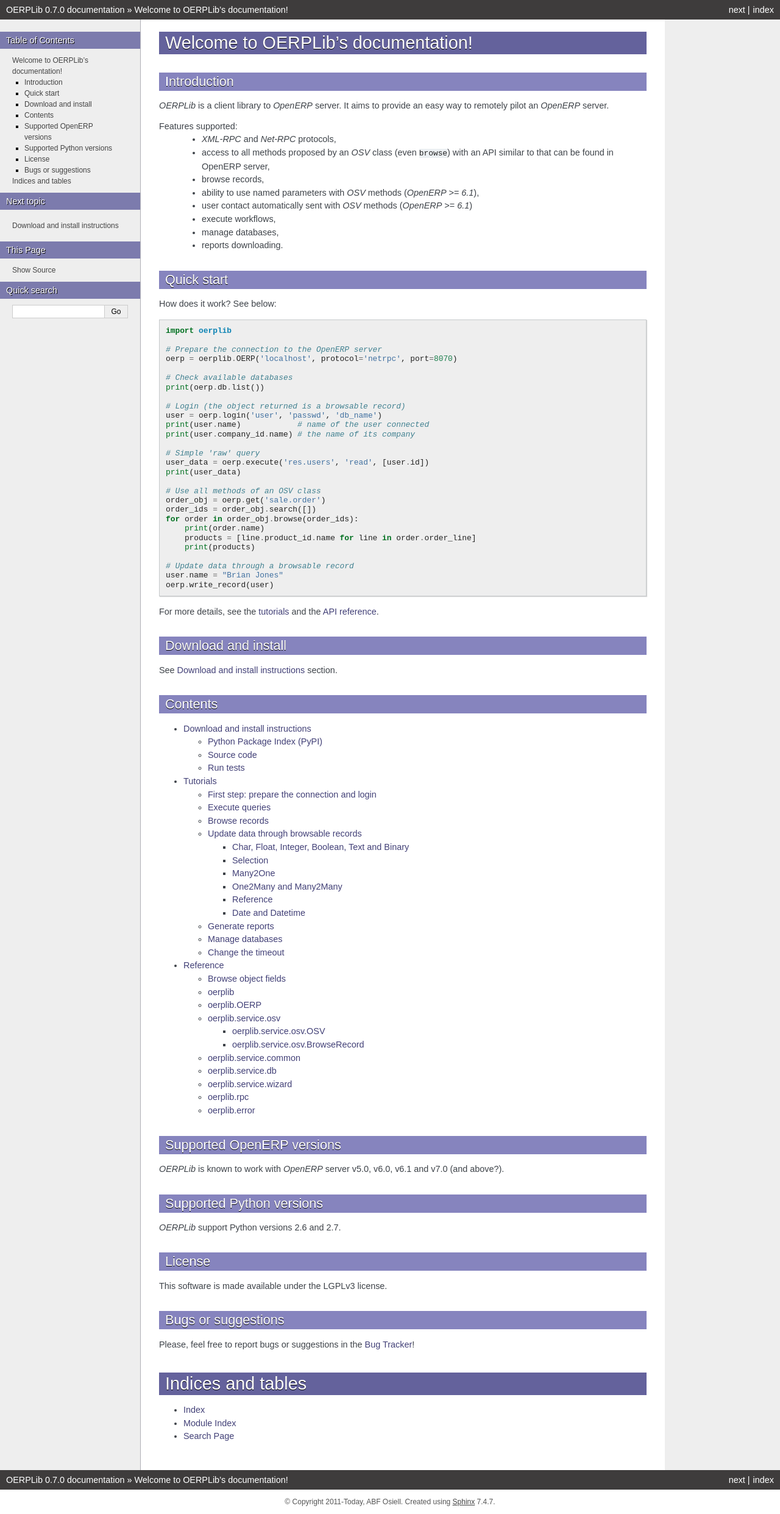
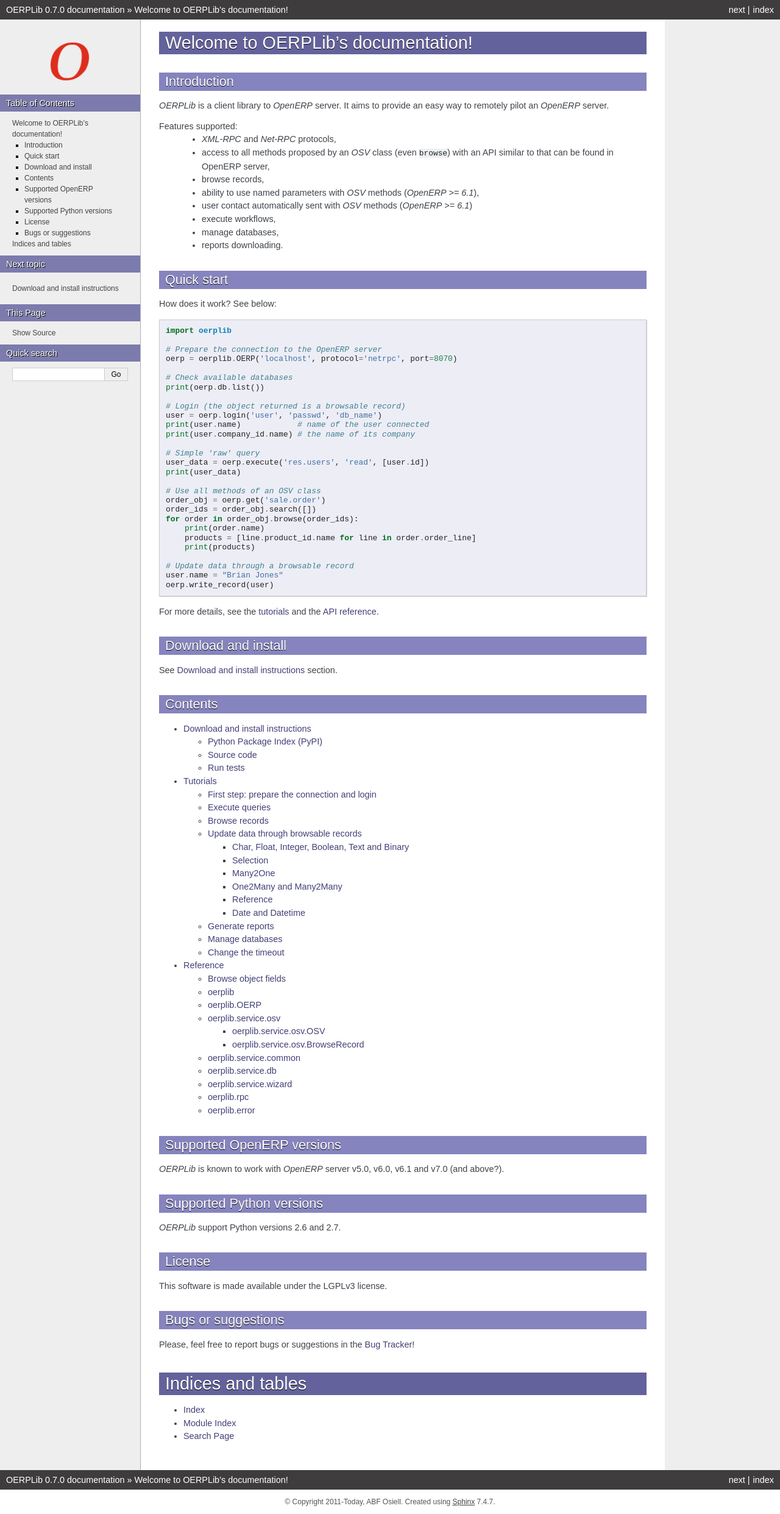
Before and after one commit to osiell/oerplib, a Sphinx documentation site: the page built from doc/source/index.rst, in a window 1280 px wide. Shown: the whole page at 61% size. Built offline with Sphinx 7.4.7, drawn with Linux system fonts in a browser that asks for light colours.

Commit message:
Documentation theme updated + Simple OpenERP logo added

```diff
--- a/doc/source/_static/oerplib.css
+++ b/doc/source/_static/oerplib.css
@@ -12,6 +12,10 @@
 @import url("nature.css");
 
 /* -- page layout ----------------------------------------------------------- */
+
+p.logo {
+    text-align: center;
+}
 
 div.body {
     background-color: #ffffff;      /*BACKUP: #ffffff;*/
@@ -86,7 +90,7 @@
 
 pre {
     padding: 10px;
-    background-color: #EEEEEE;
+    background-color: #EDEDF6;
     color: #222;
     line-height: 1.2em;
     border: 1px solid #C6C9CB;
--- a/doc/source/conf.py
+++ b/doc/source/conf.py
@@ -113,7 +113,7 @@
 
 # The name of an image file (relative to this directory) to place at the top
 # of the sidebar.
-#html_logo = None
+html_logo = '_static/logo_oerp_64x64.png'
 
 # The name of an image file (within the static path) to use as favicon of the
 # docs.  This file should be a Windows icon file (.ico) being 16x16 or 32x32
```
Also changed, not shown: doc/source/_static/logo_oerp_64x64.png (added).
